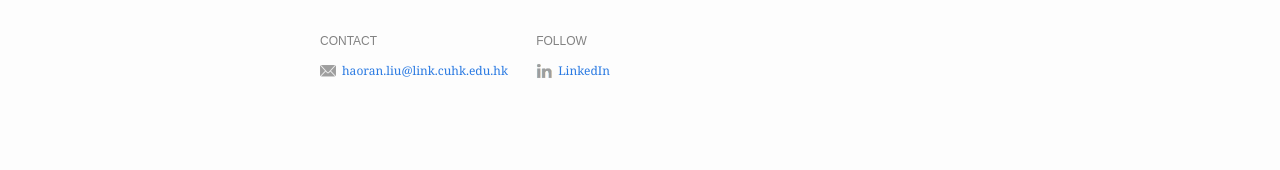
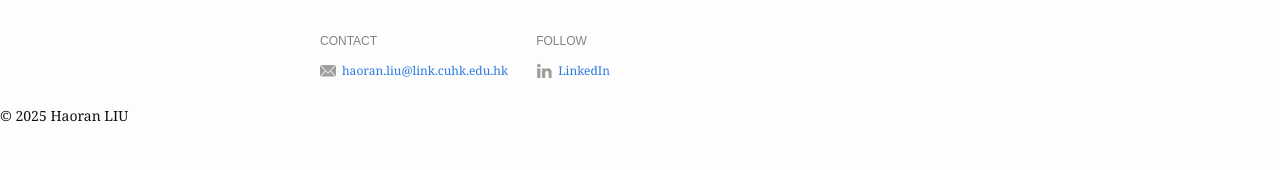
Before and after one commit to LeightonLiu/leightonliu.github.io, a Jekyll site: the page built from index.md, in a window 1280 px wide. Shown: the part 974-1144 px from the top of the page. Built offline with Jekyll 4.4.1, drawn with Linux system fonts in a browser that asks for light colours; before the commit the page ends 1108 px from its top, so only the background shows below that.

Commit message:
Update footer.html

```diff
--- a/_includes/footer.html
+++ b/_includes/footer.html
@@ -60,6 +60,10 @@
       {% endif %}
     </div>
   </div>
+
+  <div class="footer-content">
+  <p> © 2025 Haoran LIU </p>
+  </div>
 </footer>
 
 {% include wechat-widget.html %}
```
